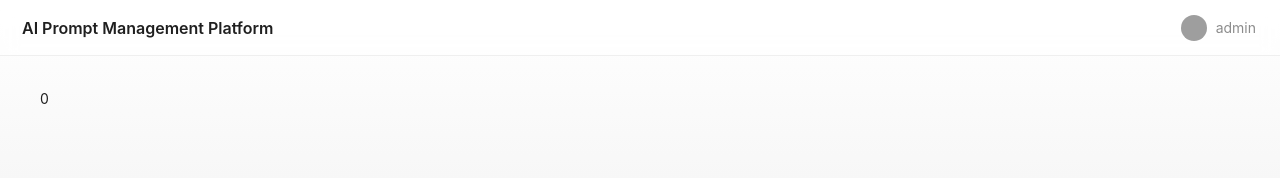
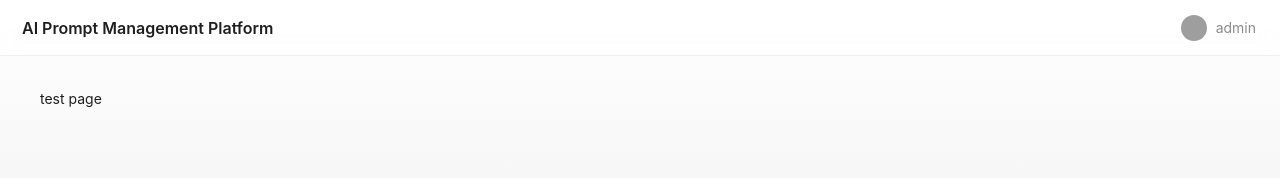
Before and after one commit to salphal/ai-prompt-front, a React (Vite) app: page /test in a window 1280 px wide. Shown: the top 178 px of the page. Built offline with nearby package versions, Linux system fonts and the light colour scheme; grey boxes are pictures that could not be loaded.

Commit message:
fix: 🐛 reset test page

```diff
--- a/src/pages/test.tsx
+++ b/src/pages/test.tsx
@@ -1,6 +1,4 @@
-import React, {useState, useEffect} from "react";
-import classNames from "classnames";
-import Countdown from "@/utils/count-down.ts";
+import React, {useEffect} from "react";
 
 export interface TestProps {
   [key: string]: any;
@@ -8,23 +6,16 @@ export interface TestProps {
 
 const Test: React.FC<TestProps> = (props: TestProps) => {
 
-  const [count, setCount] = useState(0);
-
   const {} = props
 
   useEffect(() => {
-    const countDown = new Countdown(10, (count: number) => {
-      setCount(count);
-    });
-    countDown.start();
   }, []);
+
 
   return (
     <React.Fragment>
 
-      <div className={classNames([])}>
-        {count}
-      </div>
+      test page
 
     </React.Fragment>
   );
```
